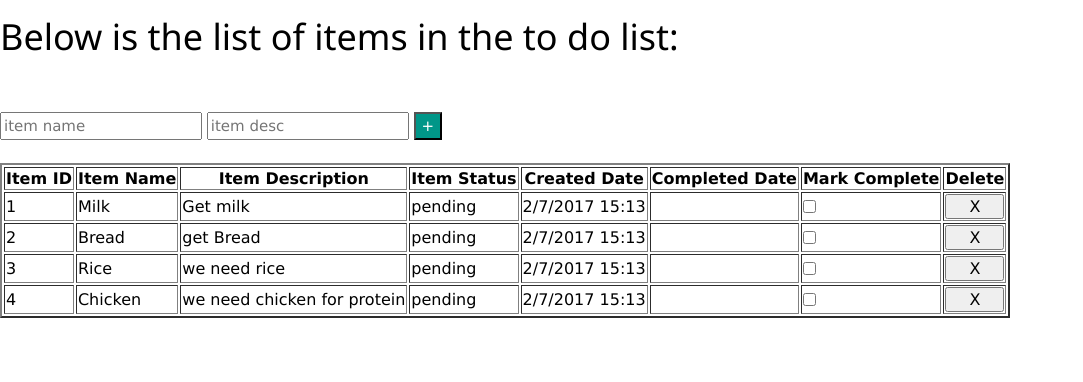
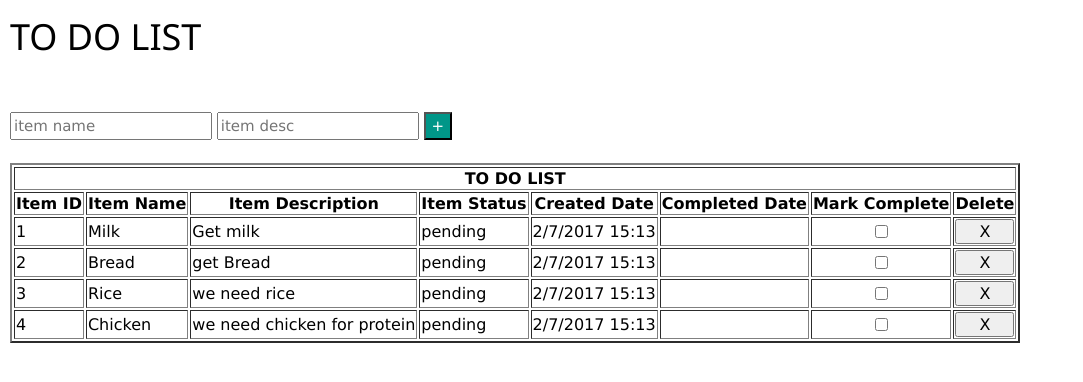
Before and after one commit to psj01/learningAngularJS, a plain HTML site: page toDoList/index.html in a window 1280 px wide. Shown: the whole page, without its empty margins (0-1083 px from the left). Drawn offline with nearby package versions, Linux system fonts and the light colour scheme.

Commit message:
update  - centered the check box

```diff
--- a/toDoList/index.html
+++ b/toDoList/index.html
@@ -13,15 +13,18 @@
 </head>
 
 
-<body ng-app="tdlModule" ng-controller="tdlController">
+<body ng-app="tdlModule" ng-controller="tdlController" style="margin:10px;">
 
-<h1>Below is the list of items in the to do list:</h1><br>
+<h1>TO DO LIST</h1><br>
 <p id="msg1"></p>
 <input id="newItem1" ng-model="newItem" placeholder="item name"></input>
 <input id="newItemDesc1" ng-model="newItemDesc" placeholder="item desc"></></input>
 <button class="w3-btn-floating w3-teal" ng-click="addItem()">+</button>
 <br><br>
 <table border="2">
+<tr>
+<th colspan="8">TO DO LIST</th>
+</tr>
 <tr>
 <th>Item ID</th>
 <th>Item Name</th>
@@ -39,7 +42,7 @@
 <td>{{item.itemStatus}}</td>
 <td>{{item.createdDate}}</td>
 <td>{{item.completedDate}}</td>
-<td><input type="checkbox" name="isComplete" value="isComplete" ng-click="updateItem($index)"></td>
+<td style="text-align:center;"><input type="checkbox" name="isComplete" value="isComplete" ng-click="updateItem($index)"></td>
 <td><button class="w3-btn-floating" ng-click="removeItem($index)" style="width:100%;">X</button></td>
 </tr>
 </table>
```
